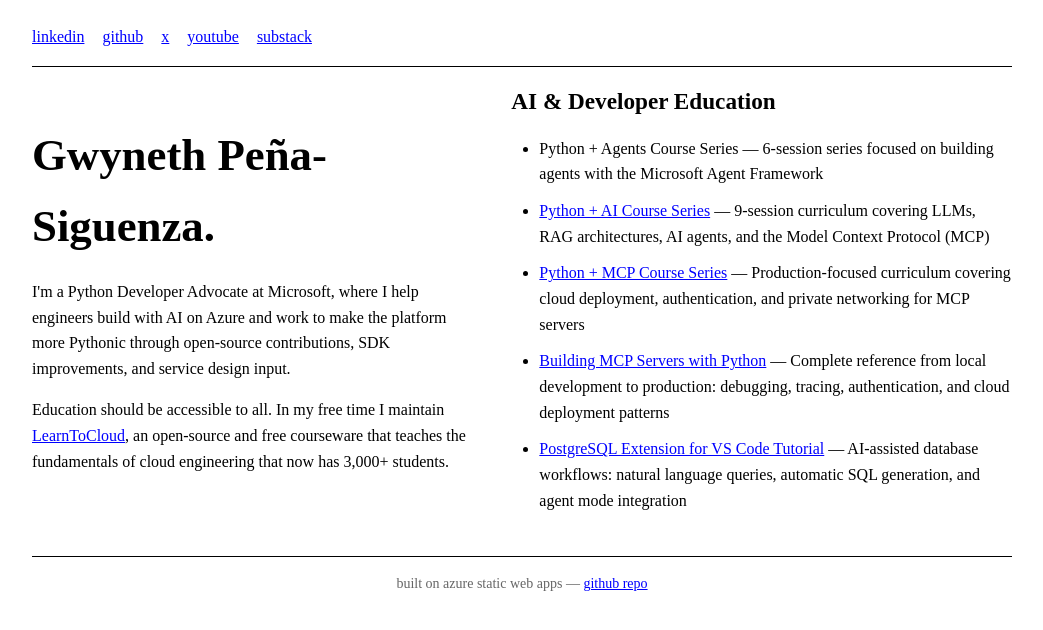
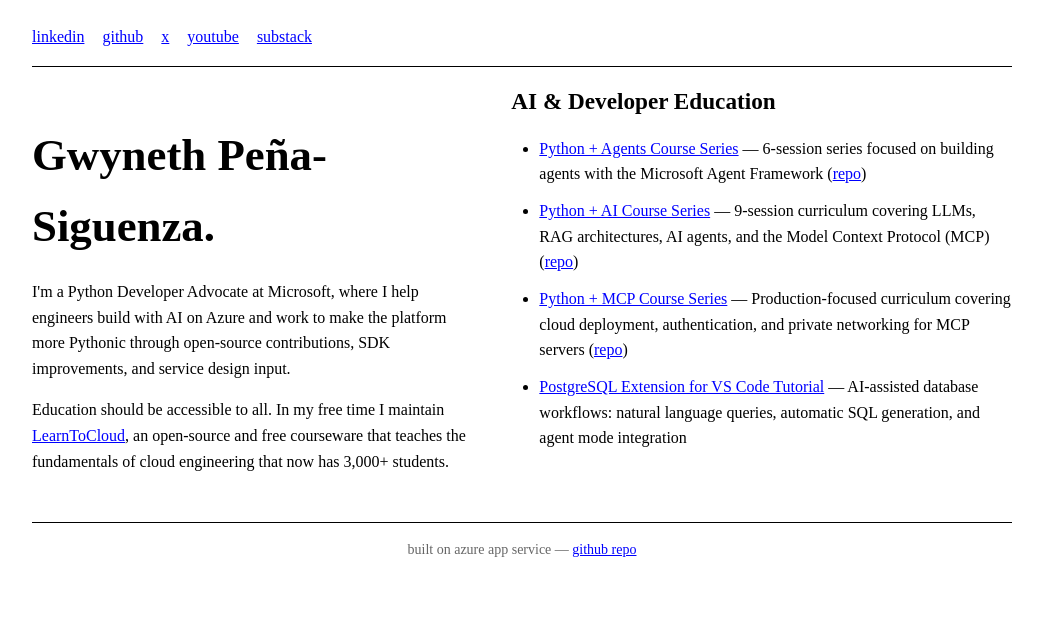
Before and after one commit to madebygps/simple-gps, a plain HTML site: page src/index.html in a window 1280 px wide. Shown: the whole page, without its empty margins (118-1161 px from the left). Drawn offline with Linux system fonts and the light colour scheme.

Commit message:
update links

```diff
--- a/src/index.html
+++ b/src/index.html
@@ -189,16 +189,15 @@
             <section class="work">
                 <h2>AI & Developer Education</h2>
                 <ul>
-                    <li>Python + Agents Course Series — 6-session series focused on building agents with the Microsoft Agent Framework</li>
-                    <li><a href="http://aka.ms/pythonia/recursos" target="_blank" rel="noopener noreferrer">Python + AI Course Series</a> — 9-session curriculum covering LLMs, RAG architectures, AI agents, and the Model Context Protocol (MCP)</li>
-                    <li><a href="https://aka.ms/pythonmcp/recursos" target="_blank" rel="noopener noreferrer">Python + MCP Course Series</a> — Production-focused curriculum covering cloud deployment, authentication, and private networking for MCP servers</li>
-                    <li><a href="https://github.com/Azure-Samples/python-mcp-demos" target="_blank" rel="noopener noreferrer">Building MCP Servers with Python</a> — Complete reference from local development to production: debugging, tracing, authentication, and cloud deployment patterns</li>
+                    <li><a href="https://aka.ms/pythonagentes/recursos" target="_blank" rel="noopener noreferrer">Python + Agents Course Series</a> — 6-session series focused on building agents with the Microsoft Agent Framework (<a href="https://aka.ms/python-agentframework-demos" target="_blank" rel="noopener noreferrer">repo</a>)</li>
+                    <li><a href="http://aka.ms/pythonia/recursos" target="_blank" rel="noopener noreferrer">Python + AI Course Series</a> — 9-session curriculum covering LLMs, RAG architectures, AI agents, and the Model Context Protocol (MCP) (<a href="https://aka.ms/python-openai-demos" target="_blank" rel="noopener noreferrer">repo</a>)</li>
+                    <li><a href="https://aka.ms/pythonmcp/recursos" target="_blank" rel="noopener noreferrer">Python + MCP Course Series</a> — Production-focused curriculum covering cloud deployment, authentication, and private networking for MCP servers (<a href="https://aka.ms/python-mcp-demos" target="_blank" rel="noopener noreferrer">repo</a>)</li>
                     <li><a href="https://youtu.be/d_wpn8wW2sw?feature=shared" target="_blank" rel="noopener noreferrer">PostgreSQL Extension for VS Code Tutorial</a> — AI-assisted database workflows: natural language queries, automatic SQL generation, and agent mode integration</li>
                 </ul>
             </section>
         </main>
         <footer>
-            built on azure static web apps —
+            built on azure app service —
             <a href="https://github.com/madebygps/simple-gps" target="_blank" rel="noopener noreferrer">github repo</a>
         </footer>
     </div>
```
